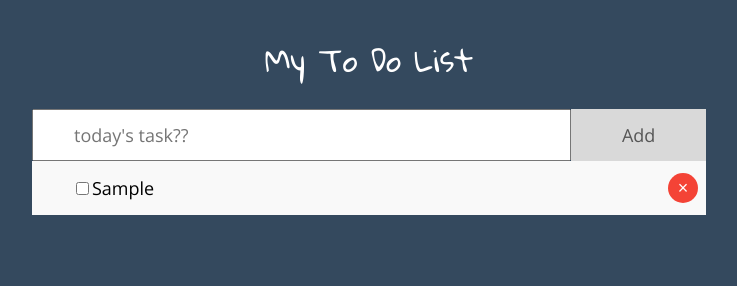
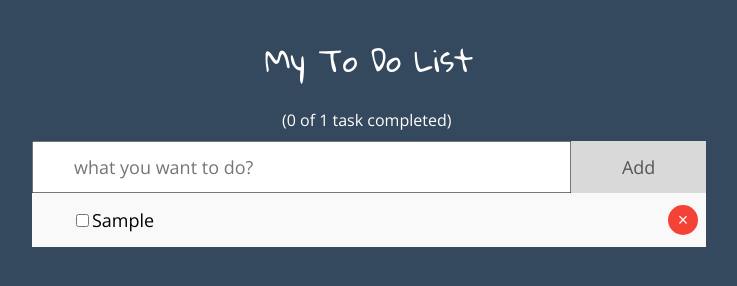
Before and after one commit to IAmDarshika/todo-list, a plain HTML site: page index.html in a window 1280 px wide. Both pictures are taken after typing "Sample" into the empty fields and a click on the button "Add". Shown: the whole page, without its empty margins (271-1008 px from the left). Drawn offline with nearby package versions, Linux system fonts and the light colour scheme.

Commit message:
Task Counter Added for TODO

```diff
--- a/css/styles.css
+++ b/css/styles.css
@@ -128,6 +128,13 @@ h2 {
   font-family: 'Gloria Hallelujah', cursive;
   font-size: 30px;
 }
+
+#todo-status{
+  display: flex;
+  padding-right: 200px;
+  padding-bottom: 10px;
+  padding-left: 250px;
+}
 .addBtn:hover {
   background-color: #bbb;
 }
--- a/index.html
+++ b/index.html
@@ -19,7 +19,8 @@
   <main>
   <div class="todoList" "header">
   	 <h2>My To Do List</h2>
-   	 <input type="text" id="todoText" placeholder="today's task??">
+     <p id="todo-status"></p>
+   	 <input type="text" id="todoText" placeholder="what you want to do?">
      <button id="eButton" class="addBtn">Add</button>
 
   </div>
--- a/js/app.js
+++ b/js/app.js
@@ -1,9 +1,8 @@
 var todos, KEY = 'app-todos';
 var eButton = document.querySelector('#eButton'),
   todoText = document.querySelector('#todoText'),
-  todoList = document.querySelector('#list-holder');
-
-
+  todoList = document.querySelector('#list-holder'),
+  todoStatus = document.querySelector('#todo-status');
 
 function getDataFromLocalStorage(key) {
   var item = localStorage.getItem(key);
@@ -38,13 +37,22 @@ function renderList() {
   var html = '';
   if (!todos) {
    console.log('No todos');
+   todoStatus.innerHTML = 'No todos';
+   return;
   }
-  else {
-     for (var i = 0; i < todos.length; i++) {
-      html += '<li data-index="' + i + '"><input type="checkbox" ' + (todos[i].completed ? 'checked' : '') + '/>' + '<span>' + todos[i].title + '</span>' +'<input type="button" value="&#xd7;" class="close"/></li>';
+
+  // todo status
+  var status = '', completedCount = 0;
+
+  for (var i = 0; i < todos.length; i++) {
+    html += '<li data-index="' + i + '"><input type="checkbox" ' + (todos[i].completed ? 'checked' : '') + '/>' + '<span>' + todos[i].title + '</span>' +'<input type="button" value="&#xd7;" class="close"/></li>';
+    if (todos[i].completed) {
+      completedCount++;
     }
-    document.getElementById('list-holder').innerHTML = html;
   }
+  document.getElementById('list-holder').innerHTML = html;
+
+  todoStatus.innerHTML = (todos.length ? '(' + completedCount + ' of ' + todos.length + ' task completed)' : 'No todos');
 }
 
 function newElement() {
```
